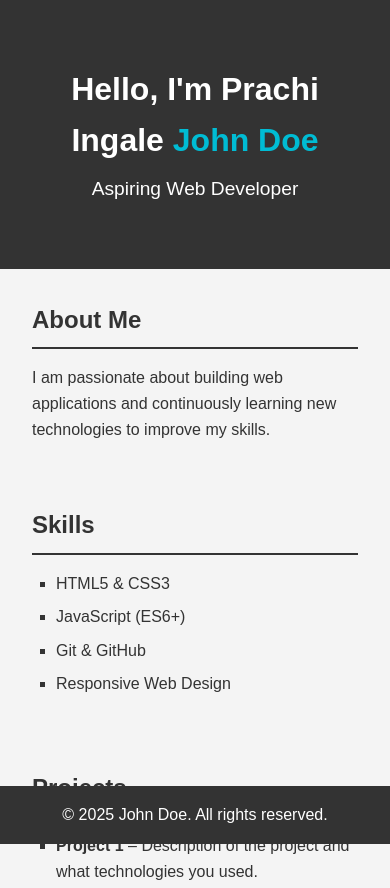
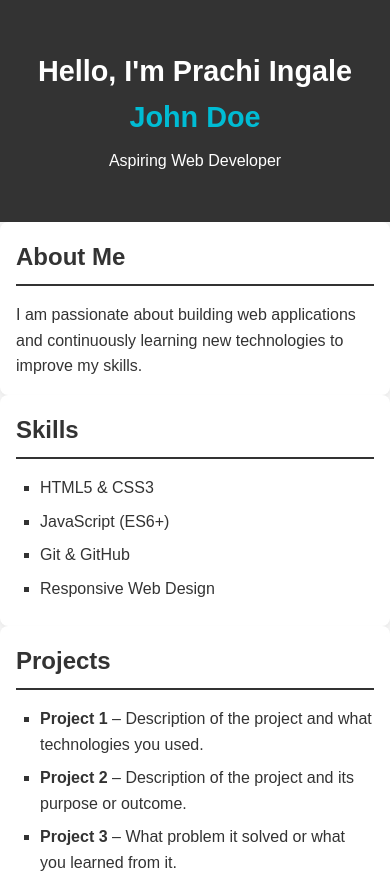
Before and after one commit to ingaleprachi/portfolio-website, a plain HTML site: page index.html in a window 390 px wide. Shown: the top 888 px of the page. Drawn offline with Linux system fonts and the light colour scheme.

Commit message:
style: enhance layout and add responsiveness to portfolio

```diff
--- a/style.css
+++ b/style.css
@@ -29,6 +29,11 @@ header {
 
 header .highlight {
     color: #00bcd4;
+    transition: color 0.3s ease;
+}
+
+header .highlight:hover {
+    color: #ff9800;
 }
 
 .subtitle {
@@ -40,6 +45,10 @@ header .highlight {
 /* Section Styling */
 section {
     margin-bottom: 2rem;
+    background-color: #ffffff;
+    padding: 1.5rem;
+    border-radius: 8px;
+    box-shadow: 0 2px 4px rgba(0,0,0,0.05);
 }
 
 h2 {
@@ -56,6 +65,11 @@ ul {
 
 ul li {
     margin-bottom: 0.5rem;
+    transition: transform 0.2s ease;
+}
+
+ul li:hover {
+    transform: translateX(5px);
 }
 
 /* Contact Link */
@@ -66,6 +80,7 @@ a {
 
 a:hover {
     text-decoration: underline;
+    color: #0097a7;
 }
 
 /* Footer Styling */
@@ -74,7 +89,20 @@ footer {
     color: #fff;
     text-align: center;
     padding: 1rem;
-    position: fixed;
-    bottom: 0;
-    width: 100%;
+    margin-top: 2rem;
 }
+
+/* Responsive Design */
+@media (max-width: 600px) {
+    .container {
+        padding: 1rem;
+    }
+
+    h1 {
+        font-size: 1.8rem;
+    }
+
+    .subtitle {
+        font-size: 1rem;
+    }
+}
```
